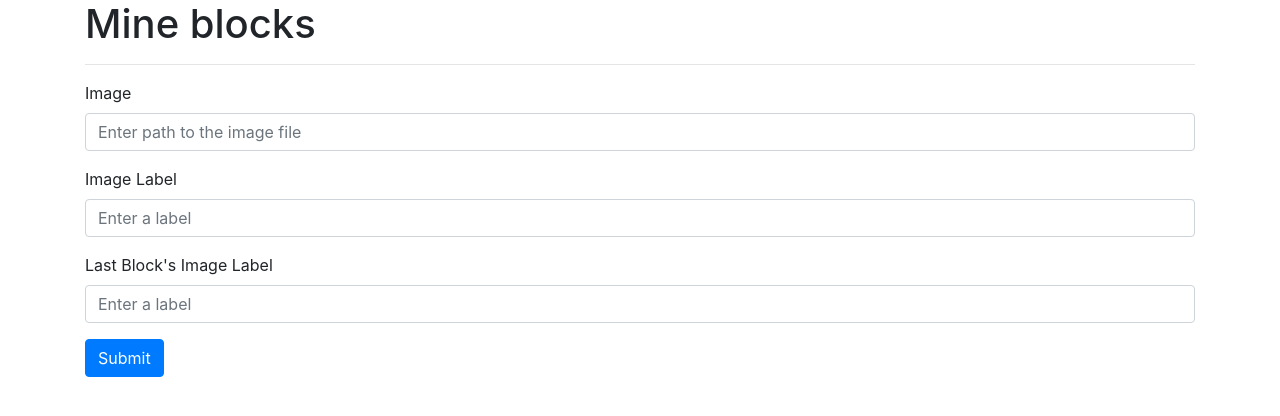
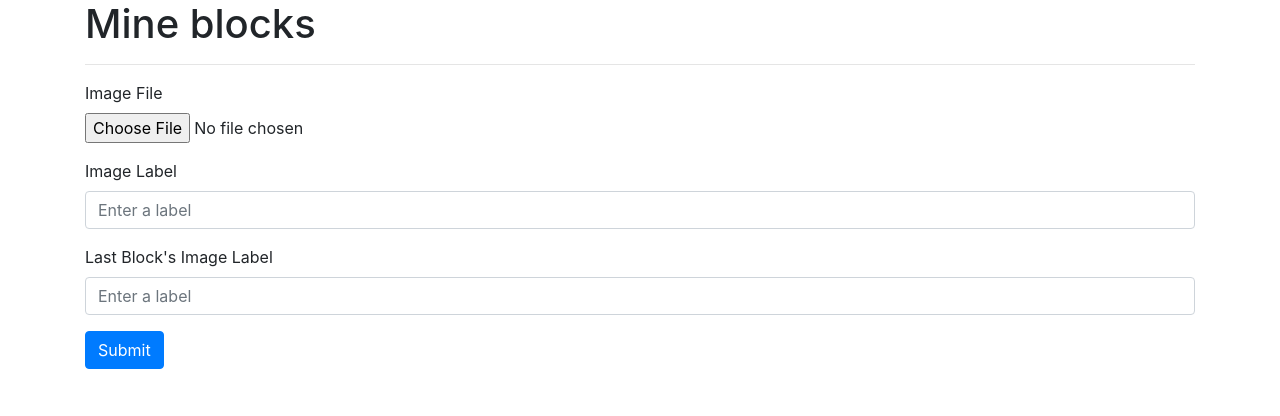
Before and after one commit to ericharmeling/photoblocks, a Flask app: page /mine in a window 1280 px wide. Shown: the part 56-472 px from the top of the page. Run offline with Flask 2, Linux system fonts and the light colour scheme; some libraries are stand-ins or nearby versions.

Commit message:
Added names to form inputs

```diff
--- a/templates/mine.html
+++ b/templates/mine.html
@@ -3,18 +3,18 @@
 {% block body %}
 <h1>Mine blocks</h1>
 <hr>
-<form action="{{ url_for('mine') }}" method="post">
+<form action="/mine" method="POST">
   <div class="form-group">
-    <label for="image">Image</label>
-    <input class="form-control" id="image" aria-describedby="imageHelp" placeholder="Enter path to the image file">
+    <label for="image">Image File</label>
+    <input class="form-control-file" type="file" name="file" id="image">
   </div>
   <div class="form-group">
     <label for="label">Image Label</label>
-    <input class="form-control" id="label" aria-describedby="labelHelp" placeholder="Enter a label">
+    <input class="form-control" type="text" name="label" id="label" placeholder="Enter a label">
   </div>
   <div class="form-group">
     <label for="last_label">Last Block's Image Label</label>
-    <input class="form-control" id="last_label" aria-describedby="lastHelp" placeholder="Enter a label">
+    <input class="form-control" type="text" name="last_label" id="last_label" placeholder="Enter a label">
   </div>
   <button class="btn btn-primary">Submit</button>
 </form>
```
